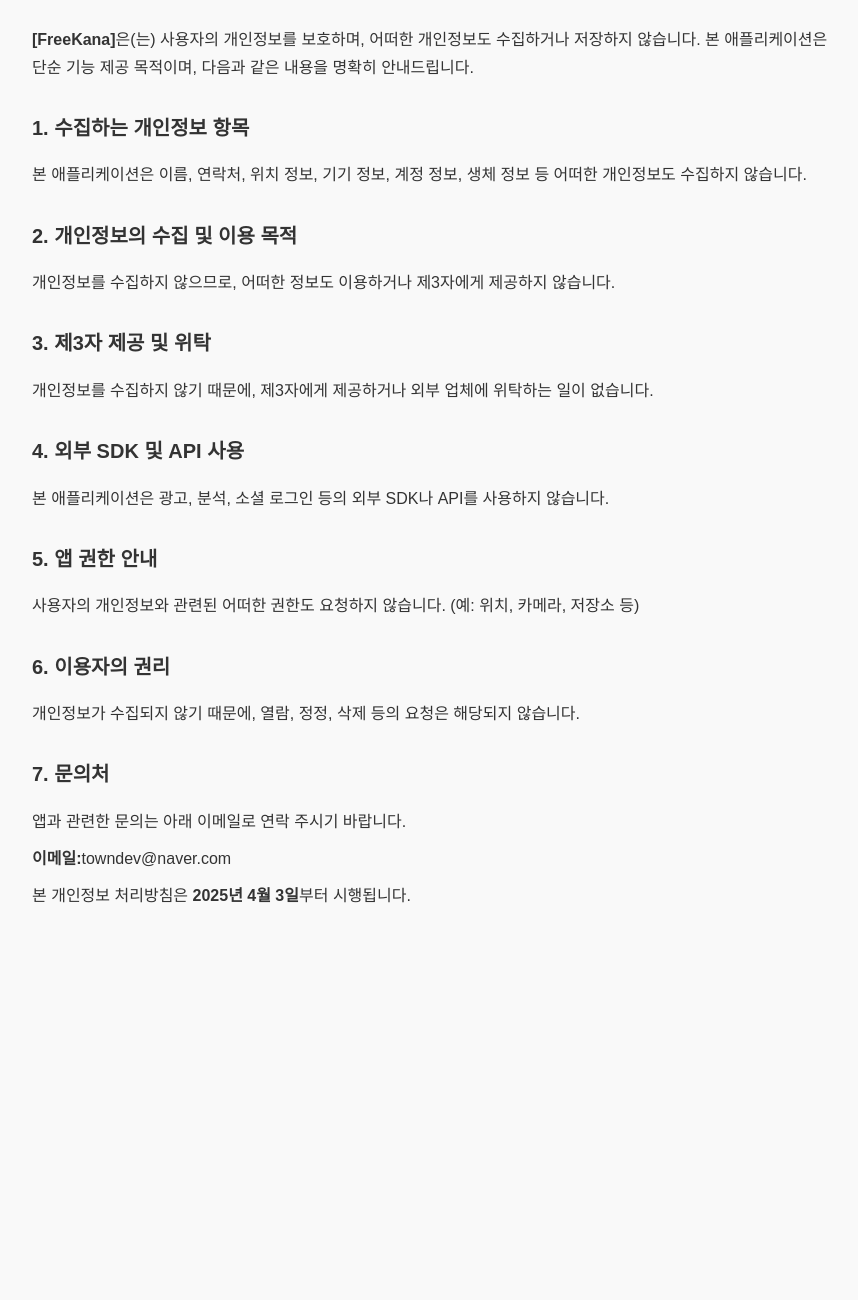
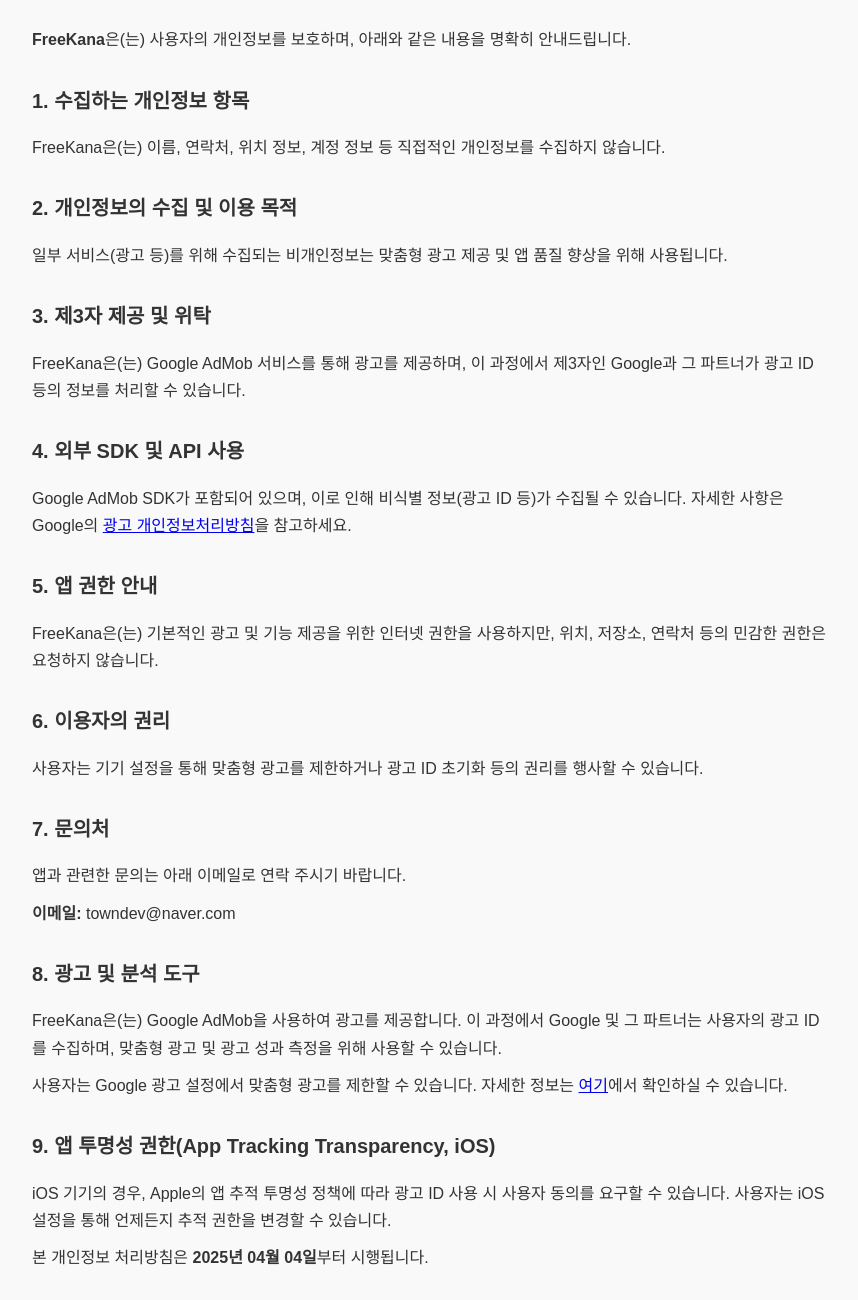
Before and after one commit to Kang-minjae999/Kang-minjae999.github.io, a plain HTML site: page freekana/privacy.html in a window 1280 px wide. Shown: the part 120-1420 px from the top of the page, without its empty margins (208-1066 px from the left). Before the commit the page ends 1080 px from the top, so only its background shows below. Drawn offline with Linux system fonts and the light colour scheme.

Commit message:
Update privacy.html

```diff
--- a/freekana/privacy.html
+++ b/freekana/privacy.html
@@ -31,30 +31,37 @@
 <body>
   <h1>개인정보 처리방침</h1>
 
-  <p><strong>[FreeKana]</strong>은(는) 사용자의 개인정보를 보호하며, 어떠한 개인정보도 수집하거나 저장하지 않습니다. 본 애플리케이션은 단순 기능 제공 목적이며, 다음과 같은 내용을 명확히 안내드립니다.</p>
+  <p><strong>FreeKana</strong>은(는) 사용자의 개인정보를 보호하며, 아래와 같은 내용을 명확히 안내드립니다.</p>
 
   <h2>1. 수집하는 개인정보 항목</h2>
-  <p>본 애플리케이션은 이름, 연락처, 위치 정보, 기기 정보, 계정 정보, 생체 정보 등 어떠한 개인정보도 수집하지 않습니다.</p>
+  <p>FreeKana은(는) 이름, 연락처, 위치 정보, 계정 정보 등 직접적인 개인정보를 수집하지 않습니다.</p>
 
   <h2>2. 개인정보의 수집 및 이용 목적</h2>
-  <p>개인정보를 수집하지 않으므로, 어떠한 정보도 이용하거나 제3자에게 제공하지 않습니다.</p>
+  <p>일부 서비스(광고 등)를 위해 수집되는 비개인정보는 맞춤형 광고 제공 및 앱 품질 향상을 위해 사용됩니다.</p>
 
   <h2>3. 제3자 제공 및 위탁</h2>
-  <p>개인정보를 수집하지 않기 때문에, 제3자에게 제공하거나 외부 업체에 위탁하는 일이 없습니다.</p>
+  <p>FreeKana은(는) Google AdMob 서비스를 통해 광고를 제공하며, 이 과정에서 제3자인 Google과 그 파트너가 광고 ID 등의 정보를 처리할 수 있습니다.</p>
 
   <h2>4. 외부 SDK 및 API 사용</h2>
-  <p>본 애플리케이션은 광고, 분석, 소셜 로그인 등의 외부 SDK나 API를 사용하지 않습니다.</p>
+  <p>Google AdMob SDK가 포함되어 있으며, 이로 인해 비식별 정보(광고 ID 등)가 수집될 수 있습니다. 자세한 사항은 Google의 <a href="https://policies.google.com/technologies/ads" target="_blank">광고 개인정보처리방침</a>을 참고하세요.</p>
 
   <h2>5. 앱 권한 안내</h2>
-  <p>사용자의 개인정보와 관련된 어떠한 권한도 요청하지 않습니다. (예: 위치, 카메라, 저장소 등)</p>
+  <p>FreeKana은(는) 기본적인 광고 및 기능 제공을 위한 인터넷 권한을 사용하지만, 위치, 저장소, 연락처 등의 민감한 권한은 요청하지 않습니다.</p>
 
   <h2>6. 이용자의 권리</h2>
-  <p>개인정보가 수집되지 않기 때문에, 열람, 정정, 삭제 등의 요청은 해당되지 않습니다.</p>
+  <p>사용자는 기기 설정을 통해 맞춤형 광고를 제한하거나 광고 ID 초기화 등의 권리를 행사할 수 있습니다.</p>
 
   <h2>7. 문의처</h2>
   <p>앱과 관련한 문의는 아래 이메일로 연락 주시기 바랍니다.</p>
-  <p><strong>이메일:</strong>towndev@naver.com</p>
+  <p><strong>이메일:</strong> towndev@naver.com</p>
 
-  <p>본 개인정보 처리방침은 <strong>2025년 4월 3일</strong>부터 시행됩니다.</p>
+  <h2>8. 광고 및 분석 도구</h2>
+  <p>FreeKana은(는) Google AdMob을 사용하여 광고를 제공합니다. 이 과정에서 Google 및 그 파트너는 사용자의 광고 ID를 수집하며, 맞춤형 광고 및 광고 성과 측정을 위해 사용할 수 있습니다.</p>
+  <p>사용자는 Google 광고 설정에서 맞춤형 광고를 제한할 수 있습니다. 자세한 정보는 <a href="https://policies.google.com/technologies/ads" target="_blank">여기</a>에서 확인하실 수 있습니다.</p>
+
+  <h2>9. 앱 투명성 권한(App Tracking Transparency, iOS)</h2>
+  <p>iOS 기기의 경우, Apple의 앱 추적 투명성 정책에 따라 광고 ID 사용 시 사용자 동의를 요구할 수 있습니다. 사용자는 iOS 설정을 통해 언제든지 추적 권한을 변경할 수 있습니다.</p>
+
+  <p>본 개인정보 처리방침은 <strong>2025년 04월 04일</strong>부터 시행됩니다.</p>
 </body>
 </html>
```
